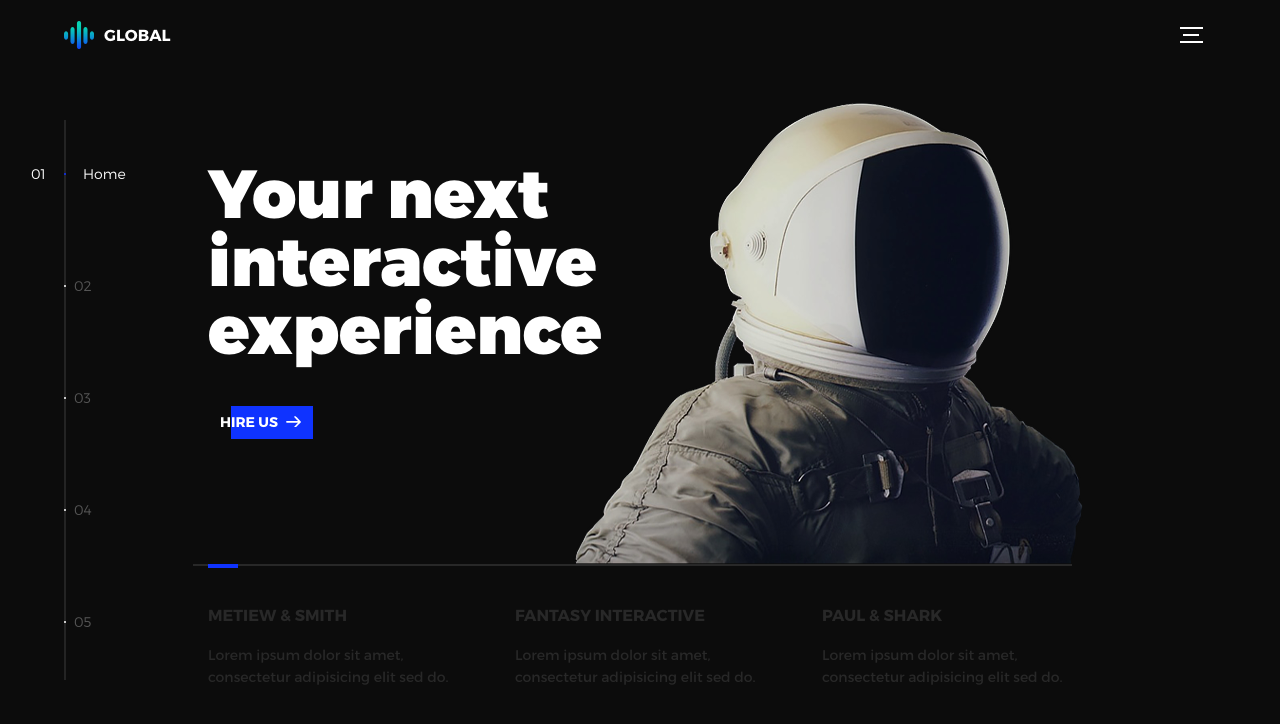
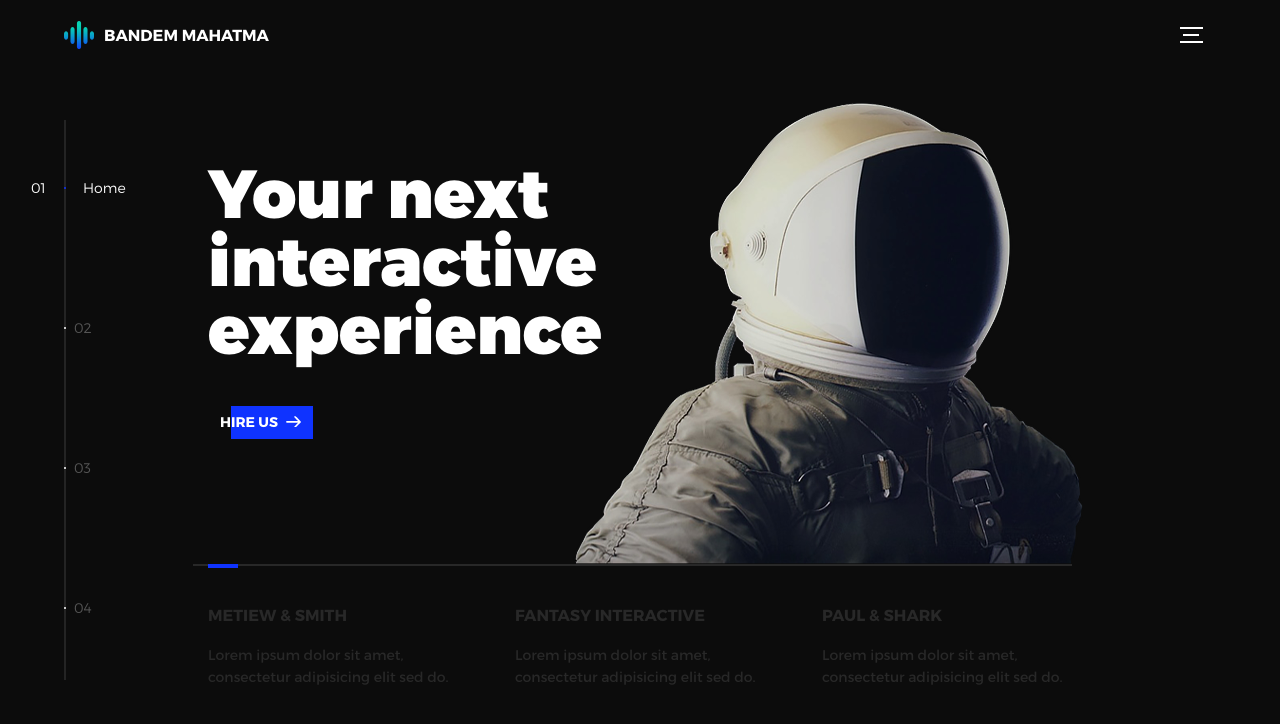
Before and after one commit to bandemm/bandemm.github.io, a plain HTML site: page index.html in a window 1280 px wide. Drawn offline with nearby package versions, Linux system fonts and the light colour scheme.

Commit message:
Update index.html

```diff
--- a/index.html
+++ b/index.html
@@ -27,10 +27,9 @@
       <div class="l-wrapper">
         <header class="header">
           <a class="header--logo" href="#0">
-            <img src="assets/img/logo.png" alt="Global">
-            <p>Global</p>
+            <img src="assets/img/logo.png" alt="Bandem Mahatma">
+            <p>Bandem Mahatma</p>
           </a>
-          <button class="header--cta cta">My Social Media</button>
           <div class="header--nav-toggle">
             <span></span>
           </div>
@@ -40,8 +39,7 @@
             <li class="is-active"><span>Home</span></li>
             <li><span>Works</span></li>
             <li><span>About</span></li>
-            <li><span>Contact</span></li>
-            <li><span>Hire us</span></li>
+            <li><span>Social Media</span></li>
           </ul>
         </nav>
         <ul class="l-main-content main-content">
```
